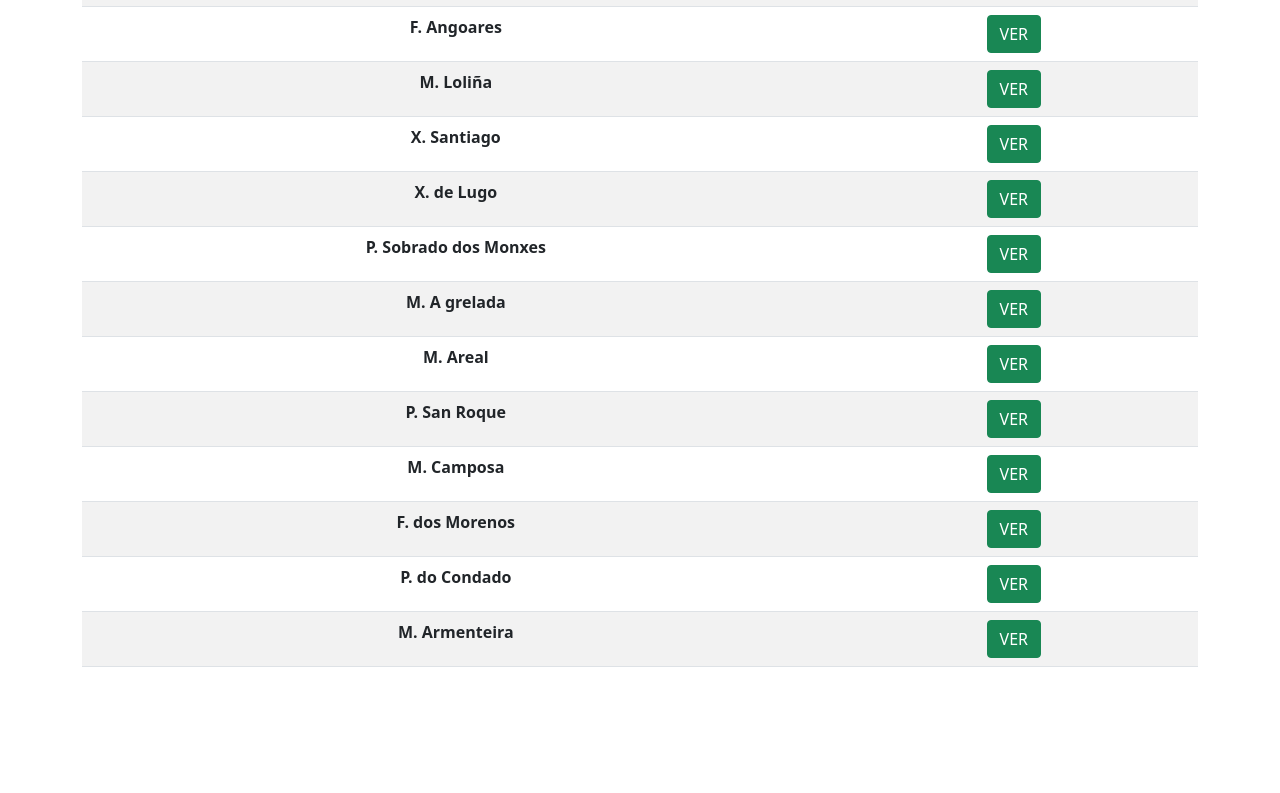
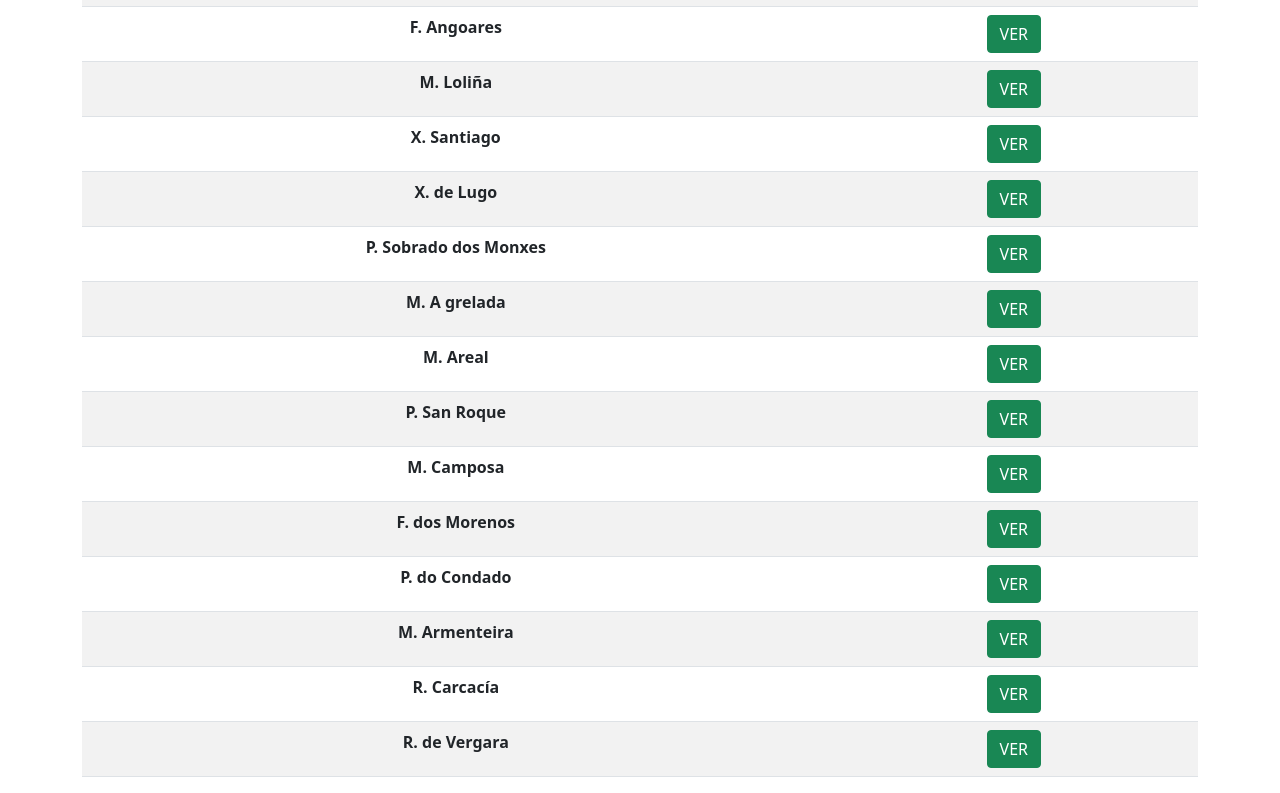
Before and after one commit to PabloNeiro/appRetrouso, a React (Create React App) app: page /invernia in a window 1280 px wide. Shown: the part 583-1376 px from the top of the page. Before the commit the page ends 1266 px from the top, so only its background shows below. Built offline with nearby package versions, Linux system fonts and the light colour scheme.

Commit message:
refactoring

```diff
--- a/src/database/database.js
+++ b/src/database/database.js
@@ -149,4 +149,18 @@ export const info = [
     sheetDrum: chao,
     type: 'muiñeira',
   },
+  {
+    id: 22,
+    name: 'R. Carcacía',
+    sheet: mallou,
+    sheetDrum: chao,
+    type: 'rumba',
+  },
+  {
+    id: 23,
+    name: 'R. de Vergara',
+    sheet: mallou,
+    sheetDrum: chao,
+    type: 'rumba',
+  },
 ];
```
Also changed, not shown: src/components/navbar/NavBar.js (+0 -15 lines).
